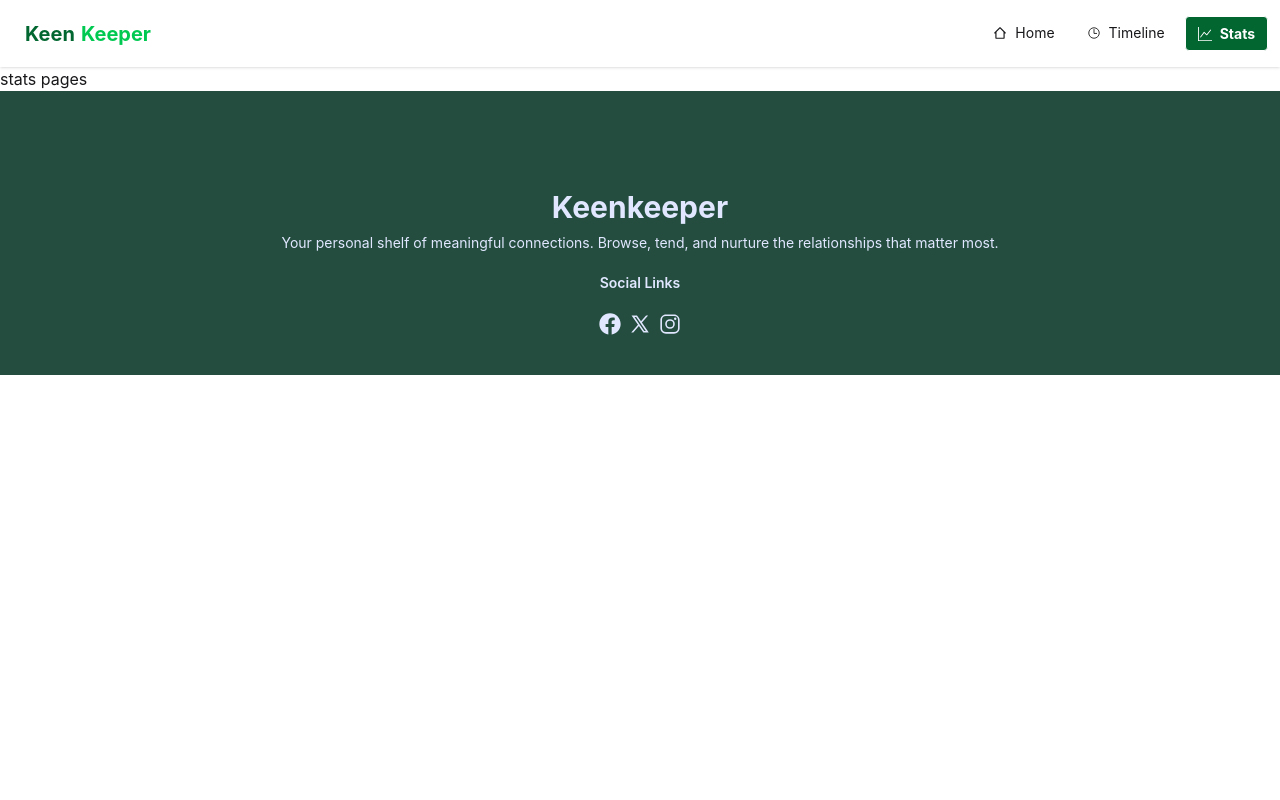
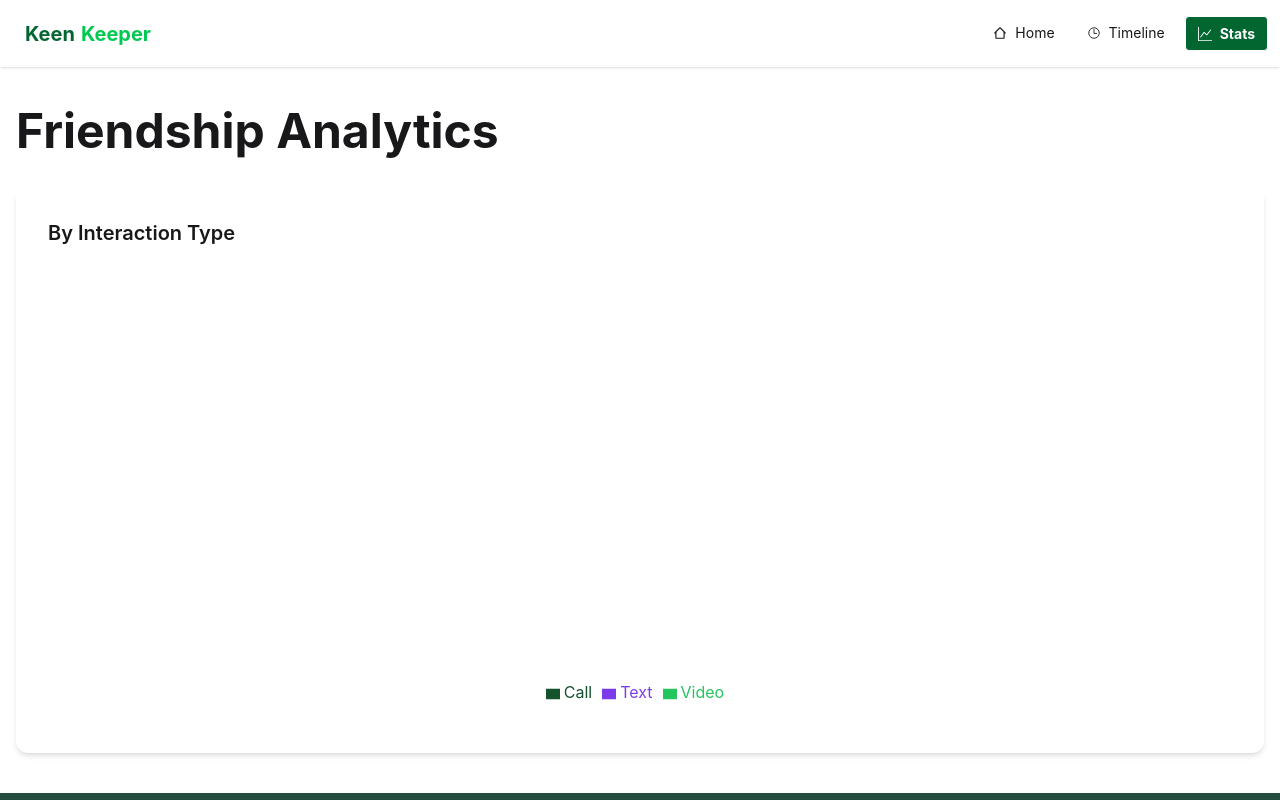
Before and after one commit to parikshit-pb/kin-keeper, a React (Vite) app: page /stats in a window 1280 px wide. Shown: the top 800 px of the page. Built offline with nearby package versions, Linux system fonts and the light colour scheme.

Commit message:
add dynamic friendship analytics chart

```diff
--- a/package.json
+++ b/package.json
@@ -17,6 +17,7 @@
     "react-router": "^7.14.1",
     "react-router-dom": "^7.14.1",
     "react-toastify": "^11.1.0",
+    "recharts": "^3.9.2",
     "tailwindcss": "^4.2.2"
   },
   "devDependencies": {
--- a/src/component/banner/Banner.jsx
+++ b/src/component/banner/Banner.jsx
@@ -15,7 +15,7 @@ const Banner = () => {
 
 
   <div className="w-[149px] h-[90px] bg-gray-100 rounded-xl shadow flex flex-col justify-center items-center">
-    <h2 className="text-xl font-bold text-green-700">10</h2>
+    <h2 className="text-xl font-bold text-green-700">12</h2>
     <p className="text-xs text-gray-500">Total Friends</p>
   </div>
 
--- a/src/pages/fdetails/FriendDetails.jsx
+++ b/src/pages/fdetails/FriendDetails.jsx
@@ -27,6 +27,7 @@ const FriendDetails = () => {
     timeline.unshift(newItem);
 
     localStorage.setItem("timeline", JSON.stringify(timeline));
+    window.dispatchEvent(new Event("storage"));
     toast.success(`${type} with ${friend.name}`);
 
   };
@@ -35,7 +36,7 @@ const FriendDetails = () => {
     <div className="container mx-auto py-10 px-4">
       <div className="grid md:grid-cols-4 gap-5">
 
-        {/* Left Side */}
+
         <div className="space-y-3">
           <div className="bg-white shadow rounded-xl p-5 text-center">
             <img
@@ -76,7 +77,7 @@ const FriendDetails = () => {
           </button>
         </div>
 
-        {/* Right Side */}
+
         <div className="md:col-span-3 space-y-5">
 
           <div className="grid grid-cols-3 gap-4">
--- a/src/pages/stats/Stats.jsx
+++ b/src/pages/stats/Stats.jsx
@@ -1,11 +1,114 @@
-import React from 'react';
+import { useEffect, useState } from "react";
+import {
+  PieChart,
+  Pie,
+  Cell,
+  Tooltip,
+  Legend,
+  ResponsiveContainer,
+} from "recharts";
+
+const COLORS = ["#7C3AED", "#14532D", "#22C55E"];
 
 const Stats = () => {
-    return (
-        <div>
-            <h1>stats pages</h1>
+  const [chartData, setChartData] = useState([]);
+
+  useEffect(() => {
+    const loadData = () => {
+      const timeline =
+        JSON.parse(localStorage.getItem("timeline")) || [];
+
+      const call = timeline.filter(
+        (item) => item.type === "Call"
+      ).length;
+
+      const text = timeline.filter(
+        (item) => item.type === "Text"
+      ).length;
+
+      const video = timeline.filter(
+        (item) => item.type === "Video"
+      ).length;
+
+      setChartData([
+        {
+          name: "Text",
+          value: text,
+        },
+        {
+          name: "Call",
+          value: call,
+        },
+        {
+          name: "Video",
+          value: video,
+        },
+      ]);
+    };
+
+    loadData();
+
+    window.addEventListener("storage", loadData);
+
+    return () => {
+      window.removeEventListener("storage", loadData);
+    };
+  }, []);
+
+  return (
+    <div className="container mx-auto py-10 px-4">
+
+      <h1 className="text-5xl font-bold mb-8">
+        Friendship Analytics
+      </h1>
+
+      <div className="bg-white rounded-xl shadow-md p-8">
+
+        <h2 className="text-xl font-semibold mb-6">
+          By Interaction Type
+        </h2>
+
+        <div className="h-[450px]">
+
+          <ResponsiveContainer width="100%" height="100%">
+
+            <PieChart>
+
+              <Pie
+                data={chartData}
+                dataKey="value"
+                nameKey="name"
+                cx="50%"
+                cy="45%"
+                innerRadius={90}
+                outerRadius={130}
+                paddingAngle={5}
+              >
+                {chartData.map((entry, index) => (
+                  <Cell
+                    key={index}
+                    fill={COLORS[index]}
+                  />
+                ))}
+              </Pie>
+
+              <Tooltip />
+
+              <Legend
+                verticalAlign="bottom"
+                height={36}
+              />
+
+            </PieChart>
+
+          </ResponsiveContainer>
+
         </div>
-    );
+
+      </div>
+
+    </div>
+  );
 };
 
 export default Stats;
```
Also changed, not shown: 1 other file (tests, documents, lock files or other folders).
